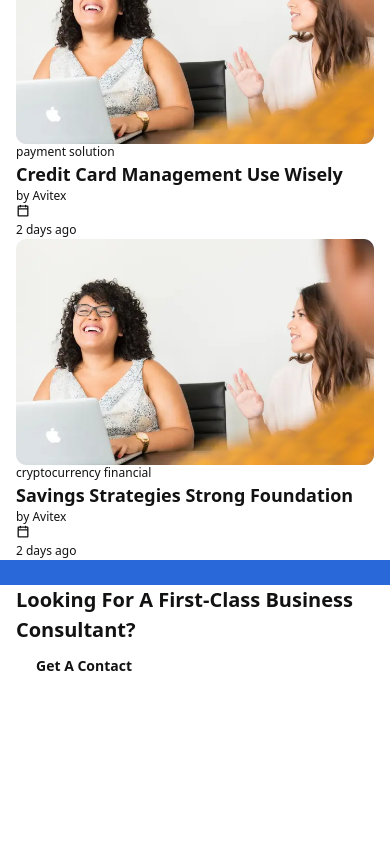
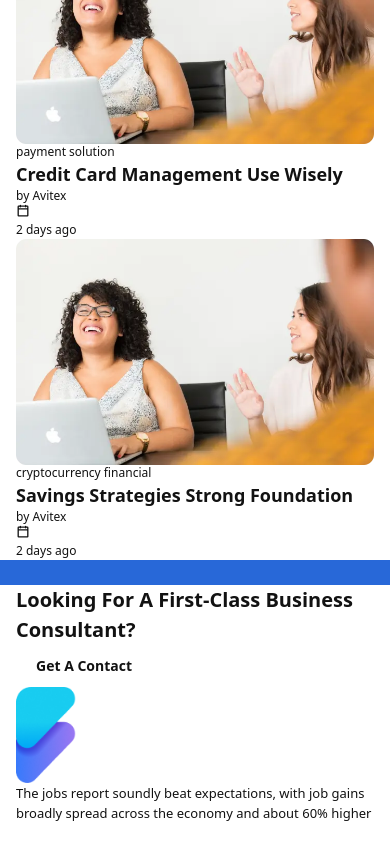
Before and after one commit to genuinelycool/nextjs-laravel-frontend, a Next.js app: page / in a window 390 px wide. Shown: the part 6130-6974 px from the top of the page. Before the commit the page ends 6817 px from the top, so only its background shows below. Built offline with nearby package versions, Linux system fonts and the light colour scheme.

Commit message:
2 -Footer Component Design Part 2

```diff
--- a/src/app/page.js
+++ b/src/app/page.js
@@ -12,6 +12,7 @@
 import Blog from "@/components/Blog/Blog";
 import blogData from "@/data/blog.json";
 import Partner from "@/components/Partner/Partner";
+import Footer from "@/components/Footer/Footer";
 
 export default function Home() {
   return (
@@ -30,8 +31,13 @@
         <FormRequest />
         <Testimonial />
         <Blog data={blogData} />
-        <Partner className="lg:mt-[100px] sm:mt-16 mt-10" />
       </main>
+
+      <Partner className="lg:mt-[100px] sm:mt-16 mt-10" />
+
+      <footer id="footer">
+        <Footer />
+      </footer>
     </div>
   );
 }
--- /dev/null
+++ b/src/components/Footer/Footer.jsx
@@ -0,0 +1,76 @@
+import Image from "next/image";
+import Link from "next/link";
+import React from "react";
+
+const Footer = () => {
+  return (
+    <div className="footer-block bg-[#0f1e33] pt-[60px]">
+      <div className="container">
+        <div
+          className="flex max-lg:flex-col max-lg:items-start
+                    gap-y-10 pb-10"
+        >
+          <div className="lg:w-1/4">
+            <div
+              className="footer-company-infor flex flex-col
+                justify-between gap-5"
+            >
+              <Image
+                width={4000}
+                height={4000}
+                className="footer-logo w-[145px]"
+                src="/images/LogoWhite.png"
+                alt="logo"
+              />
+
+              <div className="text caption1 text-white">
+                The jobs report soundly beat expectations, with job gains
+                broadly spread across the economy and about 60% higher
+              </div>
+
+              <div className="list-social flex items-center gap-2">
+                <Link
+                  className="item rounded-full w-7 h-7 border-2
+                    border-gray flex items-center justify-center"
+                  href="https://facebook.com"
+                  target="_blank"
+                >
+                  <i className="icon-facebook text-sm"></i>
+                </Link>
+
+                <Link
+                  className="item rounded-full w-7 h-7 border-2
+                    border-gray flex items-center justify-center"
+                  href="https://linkedin.com"
+                  target="_blank"
+                >
+                  <i className="icon-in text-xs"></i>
+                </Link>
+
+                <Link
+                  className="item rounded-full w-7 h-7 border-2
+                    border-gray flex items-center justify-center"
+                  href="https://twitter.com"
+                  target="_blank"
+                >
+                  <i className="icon-twitter text-xs"></i>
+                </Link>
+
+                <Link
+                  className="item rounded-full w-7 h-7 border-2
+                    border-gray flex items-center justify-center"
+                  href="https://youtube.com"
+                  target="_blank"
+                >
+                  <i className="icon-youtube text-xs"></i>
+                </Link>
+              </div>
+            </div>
+          </div>
+        </div>
+      </div>
+    </div>
+  );
+};
+
+export default Footer;
--- a/src/components/Partner/Partner.jsx
+++ b/src/components/Partner/Partner.jsx
@@ -11,6 +11,7 @@
           height={5000}
           className="w-full h-full object-cover"
           src="/images/cta/bg-cta1.png"
+          alt="img"
         />
       </div>
 
```
